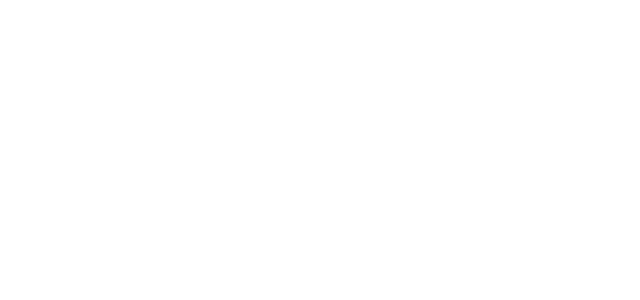
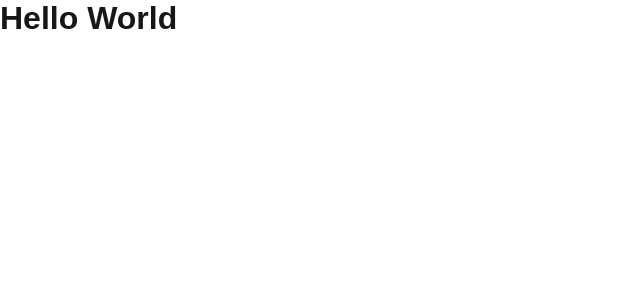
Before and after one commit to Seop2/apple-game-portfolio, a Next.js app: page / in a window 1280 px wide. Shown: the top 300 px of the page, without its empty margins (0-640 px from the left). Built offline with nearby package versions, Linux system fonts and the light colour scheme.

Commit message:
feat: add hello world heading to root layout

```diff
--- a/src/app/layout.js
+++ b/src/app/layout.js
@@ -3,7 +3,9 @@
 export default function RootLayout({ children }) {
   return (
     <html lang="en">
-      <body>{children}</body>
+      <body>
+        <h1>Hello World</h1>
+      </body>
     </html>
   );
 }
```
